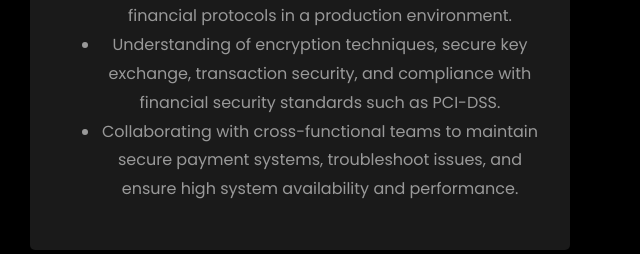
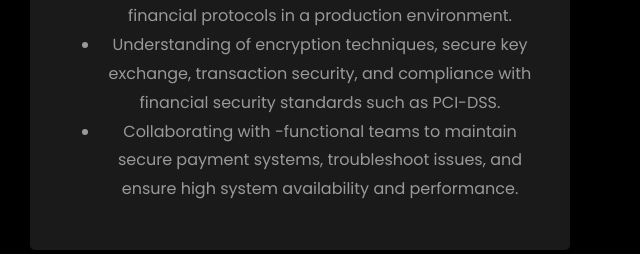
Before and after one commit to Eswarasamym/Portfolio, a plain HTML site: page index.html in a window 1280 px wide. Shown: the part 2924-3178 px from the top of the page, 340-980 px from the left. Drawn offline with Linux system fonts and the light colour scheme; files whose address does not match are found by name.

Commit message:
git modified

```diff
--- a/index.html
+++ b/index.html
@@ -370,7 +370,7 @@
 
     <li>Understanding of encryption techniques, secure key exchange, transaction security, and compliance with financial security standards such as PCI-DSS.</li>
 
-    <li>Collaborating with cross-functional teams to maintain secure payment systems, troubleshoot issues, and ensure high system availability and performance.</li>
+    <li>Collaborating with -functional teams to maintain secure payment systems, troubleshoot issues, and ensure high system availability and performance.</li>
 
 </ul>
 
```
